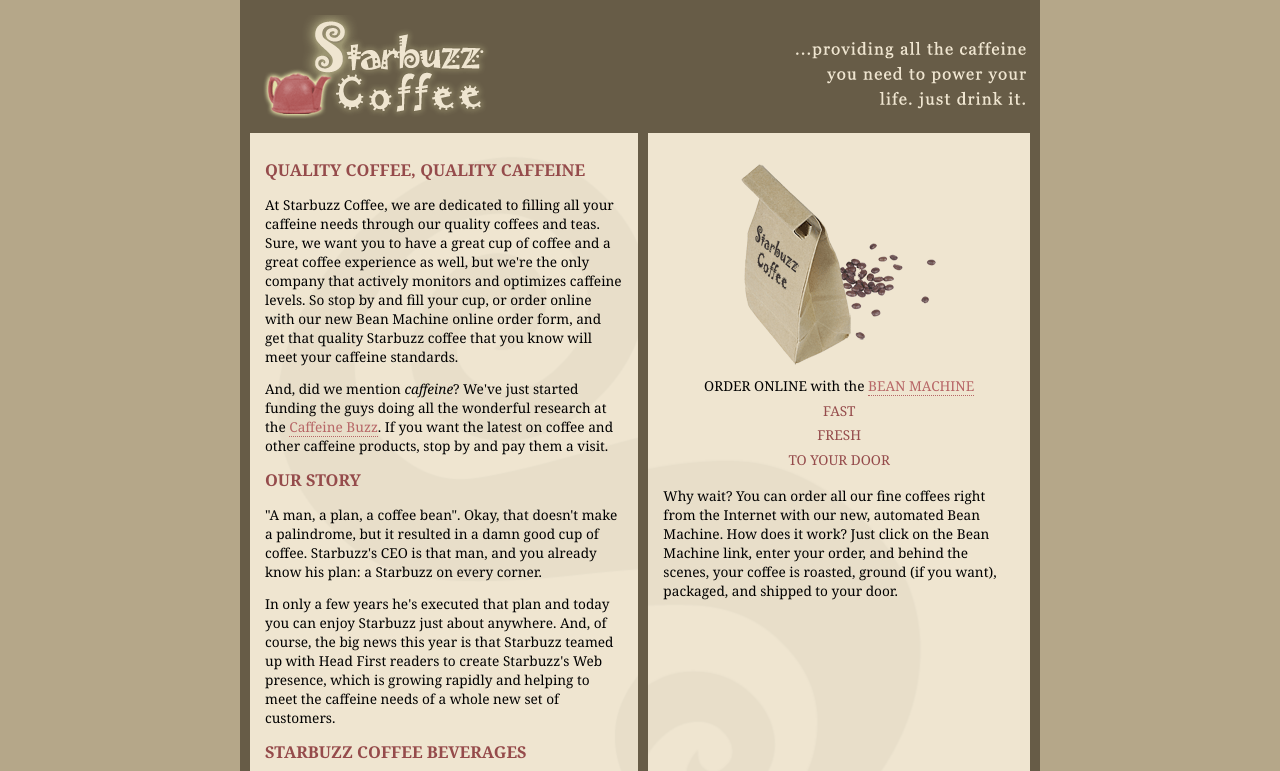
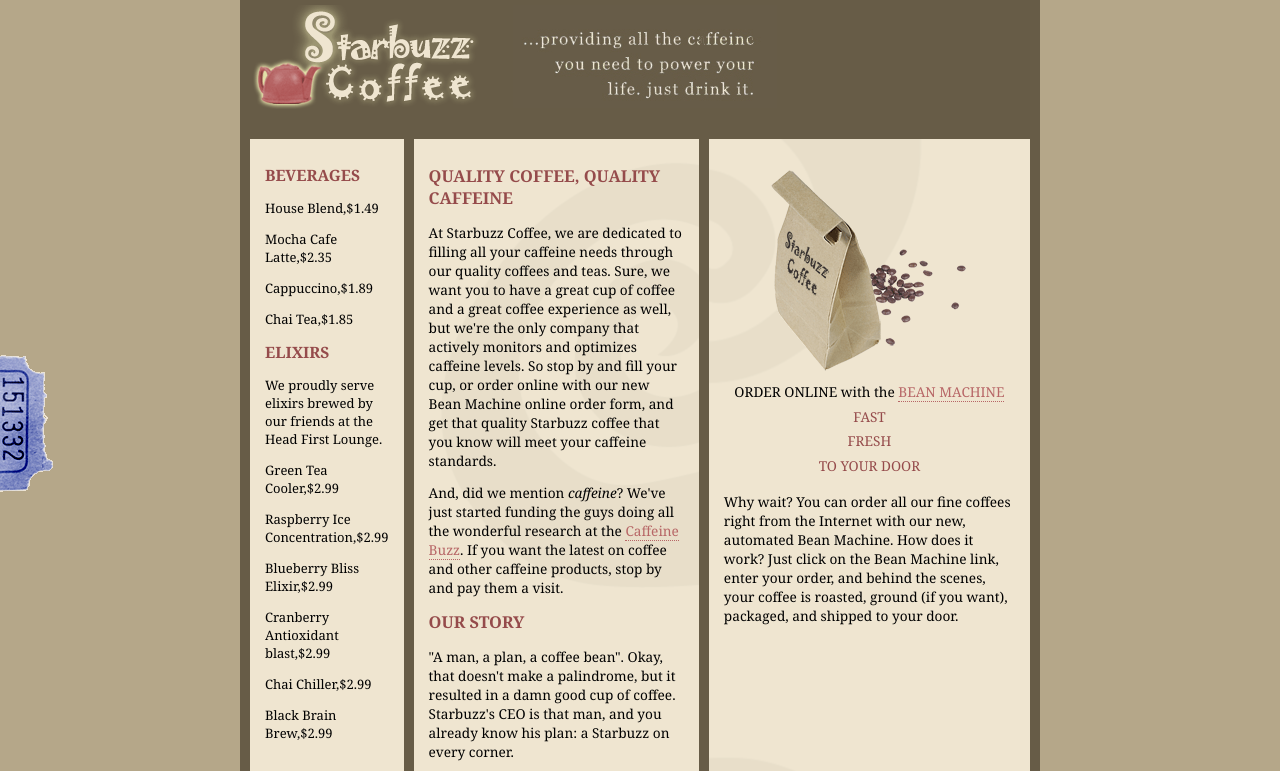
Before and after one commit to hyx2003/table-html-, a plain HTML site: page index.html in a window 1280 px wide. Shown: the top 771 px of the page. Drawn offline with Linux system fonts and the light colour scheme.

Commit message:
gongyong

```diff
--- a/index.html
+++ b/index.html
@@ -7,12 +7,33 @@
   </head>
 
   <body>
-    <div id="lx">
+    <div id="hyx">
     <div id="header">
-      <img src="images/header.gif" alt="Starbuzz Coffee header image">
     </div>
+    <div id="header-2">
+    </div>
+    <div id="youhuiquan">
+       <a href="freecoffee.html"title="click here to get your free coffee">
+         <img src="images/ticket.gif"alt="Starbuzz coupon ticket">
+       </a>
+      </div>
     <div id="tableContainer">
       <div id="tableRow">
+        <div id="xinjiade">
+          <h1>BEVERAGES</h1>
+          <P>House Blend,$1.49</P>
+          <p>Mocha Cafe Latte,$2.35</p>
+          <p>Cappuccino,$1.89</p>
+          <p>Chai Tea,$1.85</p>
+          <h1>ELIXIRS</h1>
+          <p>We proudly serve elixirs brewed by our friends at the Head First Lounge.</p>
+          <p>Green Tea Cooler,$2.99</p>
+          <p>Raspberry Ice Concentration,$2.99</p>
+          <p>Blueberry Bliss Elixir,$2.99</p>
+          <p>Cranberry Antioxidant blast,$2.99</p>
+          <p>Chai Chiller,$2.99</p>
+          <p>Black Brain Brew,$2.99</p>
+        </div>
         <div id="main">
           <h1>QUALITY COFFEE, QUALITY CAFFEINE</h1>
         <p>
--- a/starbuzz.css
+++ b/starbuzz.css
@@ -6,9 +6,20 @@ body {
 }
 
 #header {
+  width:270px;
+  height:120px;
+  display: inline-block;
+  background-image: url(./images/header.gif);
+  background-repeat: no-repeat;
+
+}
+#header-2{
+  width:270px;
+  height:120px;
+  display: inline-block;
+  background-image: url(./images/header-2.jpg);
+  background-repeat: no-repeat;
   background-color: #675c47;
-  margin:           10px 10px 0px 10px;
-  height:           108px;
 }
 
 #main {
@@ -59,8 +70,8 @@ a:visited {
   text-decoration:  none;
   border-bottom:    thin dotted #675c47;
 }
-#lx {
-  width:            800px;
+#hyx {
+  width:800px;
   padding-top:      5px;
   padding-bottom:   5px;
   background-color: #675c47;
@@ -74,3 +85,32 @@ border-spacing: 10px;
 #tableRow {
   display: table-row;
 }
+#xinjiade{
+  display: table-cell;
+  background-color:#efe5d0;
+  width:20%;
+  padding:15px;
+  vertical-align: top;
+}
+#youhuiquan{
+  position: fixed;
+  top:350px;
+  left:-220px;
+}
+#youhuiquan a,img{
+  border:none;
+}
+#youhuiquan:hover{
+  position: fixed;
+  top:350px;
+  left:-220px;
+  animation: 1s hyx;
+}
+@keyframes hyx{
+  from{left:-220px;}
+  10%{left:-200px;}
+  20%{left:-180px;}
+  30%{left:-160px;}
+  50%{left:-120px;}
+  to{left:-20px;}
+}
```
Also changed, not shown: images/header-2.jpg (added), images/header.jpg (added).
